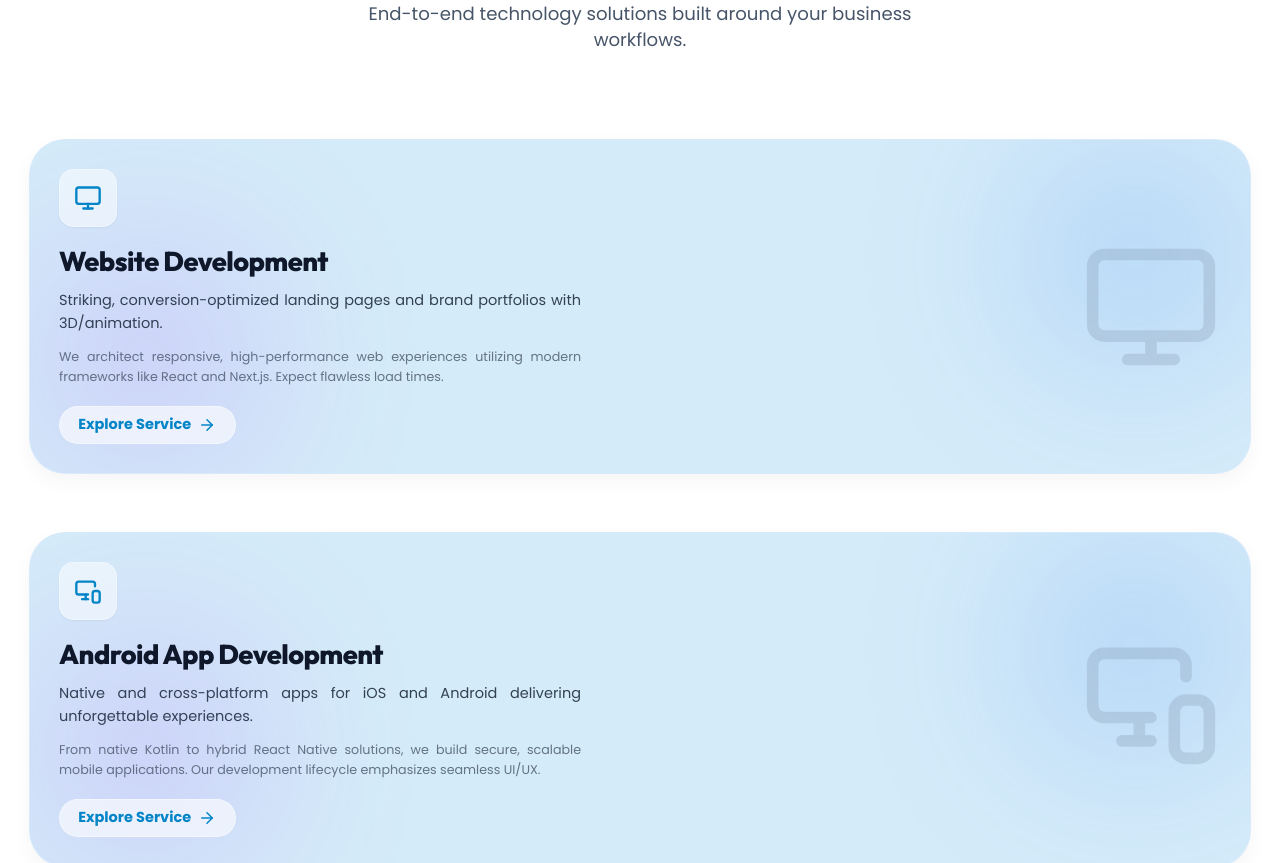
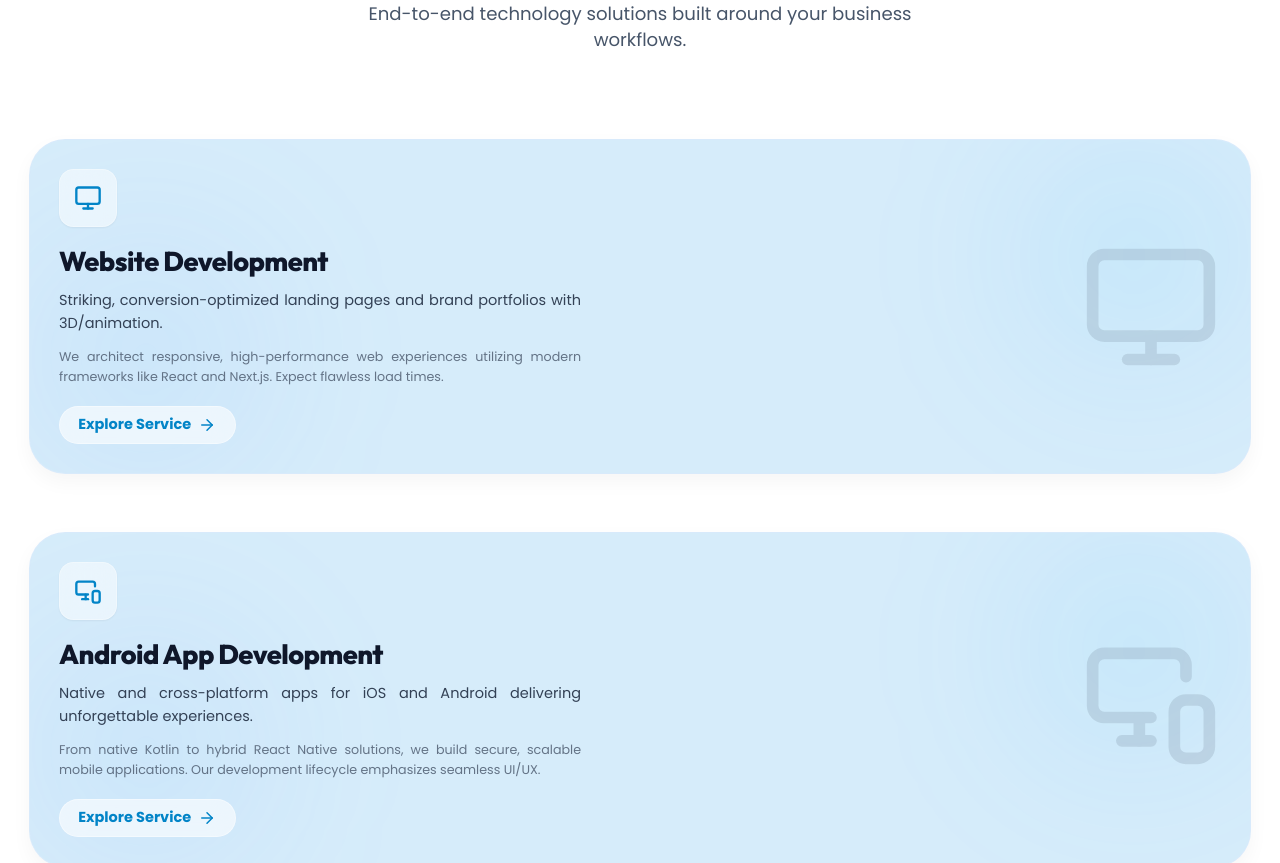
Before and after one commit to TafinityAI-LLP/tai, a React (Vite) app: page / in a window 1280 px wide. Shown: the part 1500-2363 px from the top of the page. Built offline with nearby package versions, Linux system fonts and the light colour scheme; no server answers.

Commit message:
style(Home): fine-tuned service cards background color to #d6ecfa

```diff
--- a/src/pages/Home.jsx
+++ b/src/pages/Home.jsx
@@ -256,12 +256,12 @@ const Home = () => {
                 }}
               >
                 <div
-                  className="w-full flex flex-col md:flex-row items-start md:items-center p-6 md:p-8 min-h-[220px] md:min-h-[250px] border border-blue-100/50 dark:border-slate-500/20 bg-[#e1f0fa] dark:bg-slate-900/95 md:bg-[#d4ebf9] md:dark:bg-slate-900/90 backdrop-blur-2xl shadow-[0_8px_20px_rgba(0,0,0,0.04)] dark:shadow-[0_8px_20px_rgba(0,0,0,0.2)] rounded-3xl md:rounded-[2.5rem] overflow-hidden group"
+                  className="w-full flex flex-col md:flex-row items-start md:items-center p-6 md:p-8 min-h-[220px] md:min-h-[250px] border border-blue-100/50 dark:border-slate-500/20 bg-[#d6ecfa] dark:bg-slate-900/95 md:bg-[#d6ecfa] md:dark:bg-slate-900/90 backdrop-blur-2xl shadow-[0_8px_20px_rgba(0,0,0,0.04)] dark:shadow-[0_8px_20px_rgba(0,0,0,0.2)] rounded-3xl md:rounded-[2.5rem] overflow-hidden group"
                 >
 
                   {/* Frosted Glow Effects */}
-                  <div className="absolute top-0 right-0 w-64 h-64 bg-blue-500/20 blur-[80px] rounded-full pointer-events-none group-hover:bg-blue-500/30 transition-colors"></div>
-                  <div className="absolute bottom-0 left-0 w-64 h-64 bg-purple-500/20 blur-[80px] rounded-full pointer-events-none group-hover:bg-purple-500/30 transition-colors"></div>
+                  <div className="absolute top-0 right-0 w-64 h-64 bg-sky-400/10 blur-[80px] rounded-full pointer-events-none group-hover:bg-sky-400/20 transition-colors"></div>
+                  <div className="absolute bottom-0 left-0 w-64 h-64 bg-blue-400/10 blur-[80px] rounded-full pointer-events-none group-hover:bg-blue-400/20 transition-colors"></div>
 
                   <div className="flex-1 pr-0 md:pr-10 relative z-10 w-full">
                     <div className="w-12 h-12 md:w-16 md:h-16 mb-4 md:mb-5 bg-white/50 dark:bg-slate-800/50 backdrop-blur-md rounded-xl md:rounded-2xl flex items-center justify-center text-[--accent-color] group-hover:scale-110 group-hover:bg-[--accent-color] group-hover:text-white transition-all duration-300 border border-white/30 dark:border-slate-700/50 shadow-sm">
```
